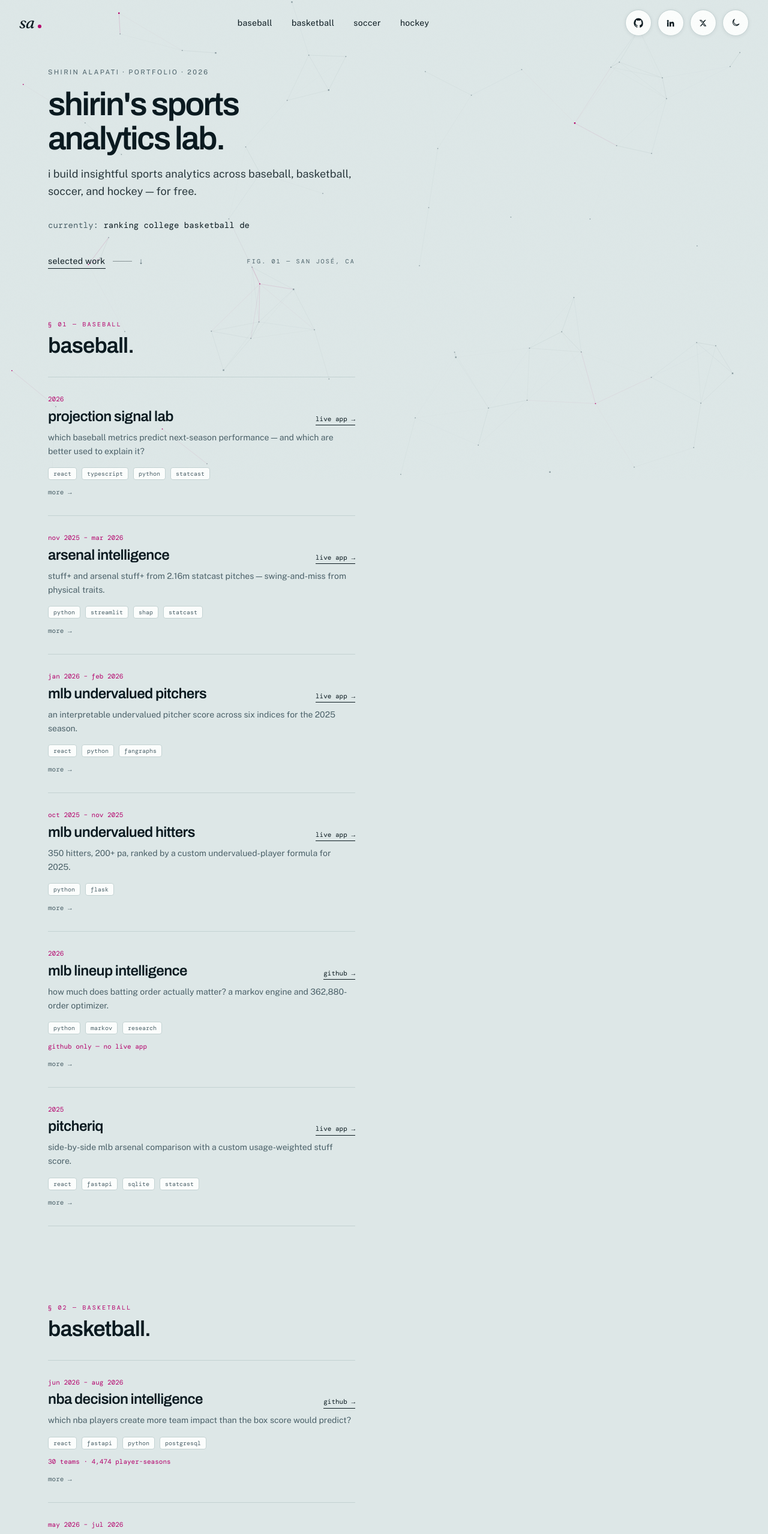
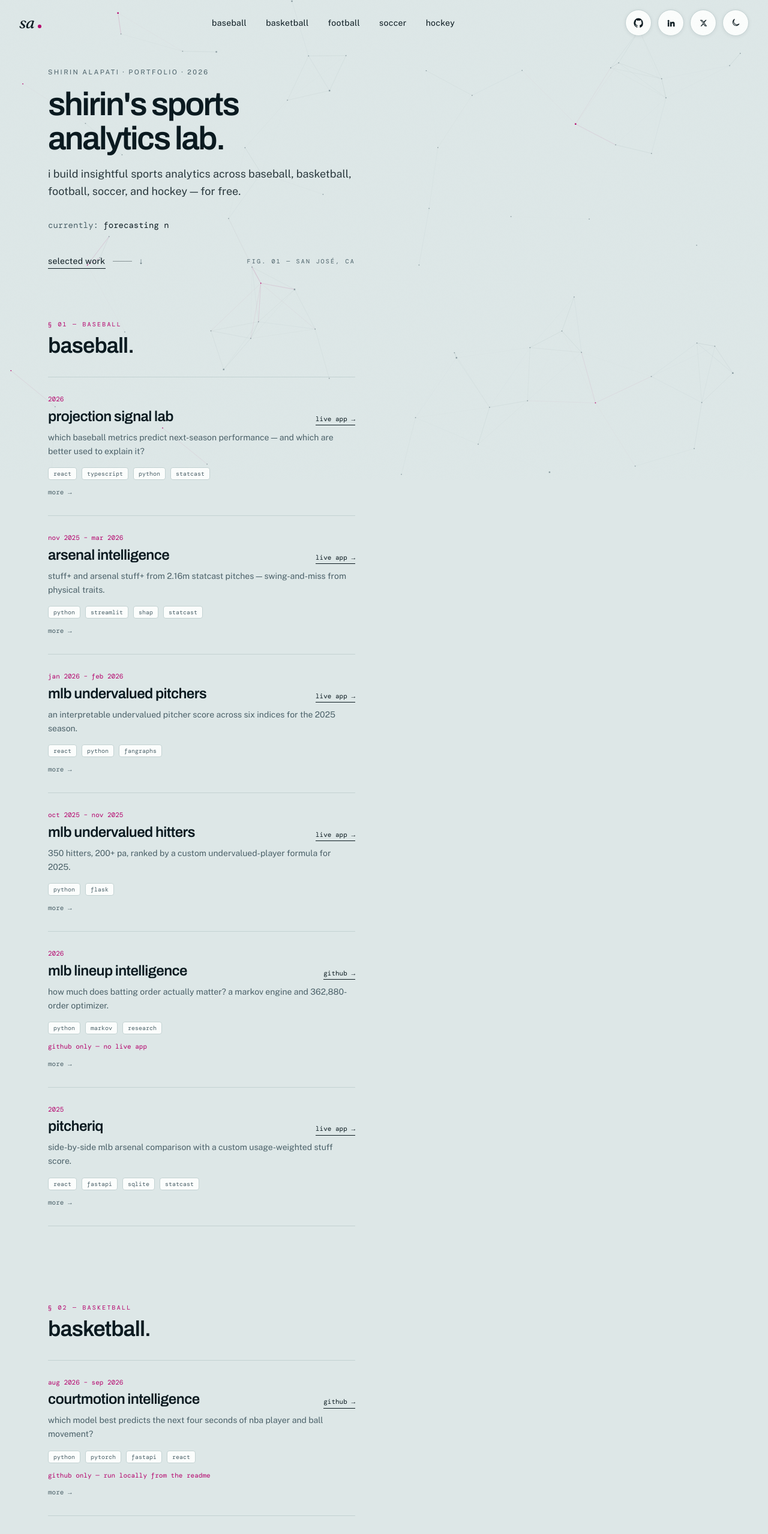
Before and after one commit to shirinalapati/shirin-sports-analytics-lab, a React (Vite) app: page / in a window 1280 px wide. Shown: the top 2557 px of the page at 60% size. Built offline with nearby package versions, Linux system fonts and the light colour scheme; a web font is replaced by a local one.

Commit message:
Add CourtMotion and an NFL football section to the lab.
Surface CourtMotion Intelligence under basketball and Predictability Without Punishment in a new football section so the portfolio matches the GitHub work.

```diff
--- a/index.html
+++ b/index.html
@@ -6,7 +6,7 @@
     <meta name="viewport" content="width=device-width, initial-scale=1.0" />
     <meta
       name="description"
-      content="Shirin's Sports Analytics Lab — insightful sports analytics across baseball, basketball, soccer, and hockey."
+      content="Shirin's Sports Analytics Lab — insightful sports analytics across baseball, basketball, football, soccer, and hockey."
     />
     <meta name="theme-color" content="#dde7e7" />
     <title>Shirin's Sports Analytics Lab</title>
--- a/src/components/Header.tsx
+++ b/src/components/Header.tsx
@@ -5,6 +5,7 @@ import { useTheme } from "../lib/theme";
 const links = [
   { href: "#baseball", label: "baseball" },
   { href: "#basketball", label: "basketball" },
+  { href: "#football", label: "football" },
   { href: "#soccer", label: "soccer" },
   { href: "#hockey", label: "hockey" },
 ];
@@ -42,7 +43,7 @@ export function Header() {
           <span className="inline-block h-1.5 w-1.5 rounded-full bg-[var(--accent)] align-middle transition-transform group-hover:scale-125" />
         </a>
 
-        <nav className="hidden items-center gap-8 md:flex">
+        <nav className="hidden items-center gap-5 lg:gap-8 md:flex">
           {links.map((l) => (
             <a
               key={l.href}
--- a/src/components/Hero.tsx
+++ b/src/components/Hero.tsx
@@ -3,6 +3,8 @@ import { useEffect, useState } from "react";
 const PHRASES = [
   "building the 2026 mls value index",
   "scoring keepers beyond goals allowed",
+  "forecasting nba player trajectories",
+  "measuring nfl pre-snap predictability",
   "ranking college basketball development",
   "scoring hidden nba impact",
   "modeling nhl expected goals",
@@ -25,8 +27,8 @@ export function Hero() {
         shirin&apos;s sports analytics lab.
       </h1>
       <p className="reveal mt-4 max-w-xl font-sans text-base leading-relaxed text-[var(--fg)]/85 delay-100 sm:text-lg">
-        i build insightful sports analytics across baseball, basketball, soccer,
-        and hockey — for free.
+        i build insightful sports analytics across baseball, basketball, football,
+        soccer, and hockey — for free.
       </p>
 
       <p className="reveal mt-8 font-mono text-[13px] text-[var(--fg)] delay-200 sm:text-sm">
--- a/src/data/projects.ts
+++ b/src/data/projects.ts
@@ -1,4 +1,4 @@
-export type Sport = "soccer" | "basketball" | "hockey" | "baseball";
+export type Sport = "soccer" | "basketball" | "hockey" | "baseball" | "football";
 
 export type Project = {
   slug: string;
@@ -43,6 +43,21 @@ export const projects: Project[] = [
     tags: ["next.js", "typescript", "python", "duckdb"],
     href: "https://mls-goalkeeping-iq.vercel.app/",
     hrefLabel: "live app",
+  },
+  {
+    slug: "courtmotion",
+    title: "courtmotion intelligence",
+    dates: "aug 2026 – sep 2026",
+    sport: "basketball",
+    featured: true,
+    blurb:
+      "which model best predicts the next four seconds of nba player and ball movement?",
+    detail:
+      "compares six forecasting approaches on public 2015–16 sportvu tracking: two seconds of ten-player-and-ball locations in, four seconds of predicted paths out, scored in court feet. a social gru that pools nearby-player context cut four-second player ade from 9.29 ft (constant velocity) to 5.48 ft on 94 held-out games — the only learned model to beat that baseline. 632 parsed games, 631 with eligible windows, october 27, 2015 through january 23, 2016; the dump is not a full regular season. historical tracking benchmark, not a play-calling or player-ranking tool.",
+    tags: ["python", "pytorch", "fastapi", "react"],
+    note: "github only — run locally from the readme",
+    href: "https://github.com/shirinalapati/CourtMotion_Intelligence",
+    hrefLabel: "github",
   },
   {
     slug: "nba-decision-intelligence",
@@ -112,6 +127,21 @@ export const projects: Project[] = [
     tags: ["react", "fastapi", "sqlite", "python"],
     href: "https://2026-march-madness-ebon.vercel.app/",
     hrefLabel: "live app",
+  },
+  {
+    slug: "nfl-predictability",
+    title: "predictability without punishment",
+    dates: "aug 2026",
+    sport: "football",
+    featured: true,
+    blurb:
+      "how predictable was every nfl offense before the snap in 2025 — and did it matter?",
+    detail:
+      "leakage-safe walk-forward run/pass probabilities for 34,502 designed 2025 calls, including playoffs. xgboost reached 0.495 log loss and 0.829 roc-auc. atlanta was most predictable (71.0% raw, opi 135.5); green bay least (63.5%, opi 72.1). opi and epa/play had a −0.33 spearman relationship — descriptive, not causal. public nflverse pbp and participation; no post-snap features.",
+    tags: ["python", "xgboost", "nflverse"],
+    note: "github only — no live app",
+    href: "https://github.com/shirinalapati/NFL_Predictability",
+    hrefLabel: "github",
   },
   {
     slug: "nhl-xg",
@@ -237,8 +267,9 @@ export const projects: Project[] = [
 export const sportSections: { id: Sport; n: string }[] = [
   { id: "baseball", n: "01" },
   { id: "basketball", n: "02" },
-  { id: "soccer", n: "03" },
-  { id: "hockey", n: "04" },
+  { id: "football", n: "03" },
+  { id: "soccer", n: "04" },
+  { id: "hockey", n: "05" },
 ];
 
 export const socials = {
```
